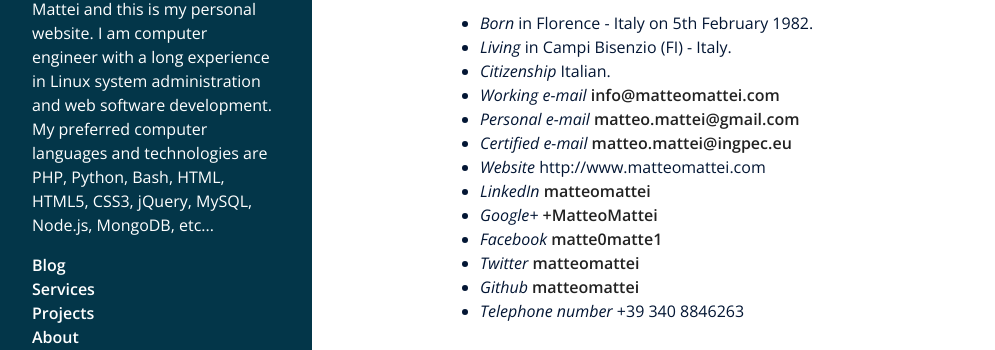
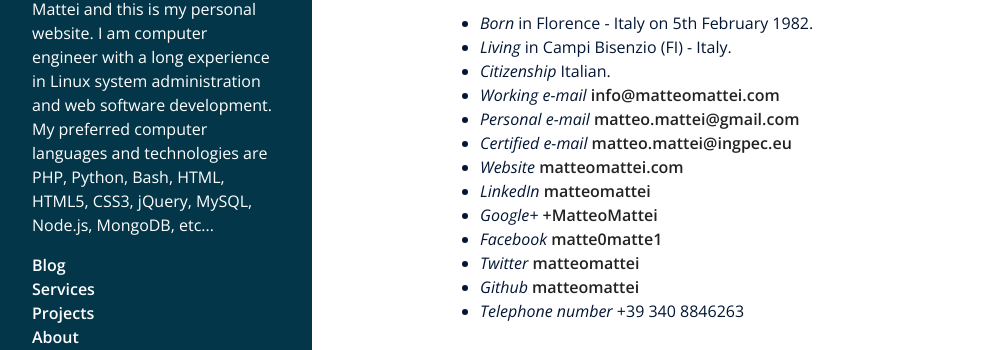
Before and after one commit to matteomattei/matteomattei.github.io, a Jekyll site: the page built from about/index.md, in a window 1280 px wide and 900 px high. Shown: the part 299-649 px from the top of the window, without its empty margins (8-1003 px from the left). Built offline with Jekyll 4.4.1, drawn with Linux system fonts in a browser that asks for light colours; Markdown is read by kramdown in place of the engine named in the settings; comment, search, counter and statistics services are not loaded; some of the changed lines change nothing that is shown.

Commit message:
add link to website in about page

```diff
--- a/about/index.md
+++ b/about/index.md
@@ -21,7 +21,7 @@ Personal informations:
  -   *Working e-mail* <info@matteomattei.com>
  -   *Personal e-mail* <matteo.mattei@gmail.com>
  -   *Certified e-mail* <matteo.mattei@ingpec.eu>
- -   *Website* http://www.matteomattei.com
+ -   *Website* [matteomattei.com](http://www.matteomattei.com)
  -   *LinkedIn* [matteomattei](http://it.linkedin.com/in/matteomattei)
  -   *Google+* [+MatteoMattei](https://plus.google.com/+MatteoMattei)
  -   *Facebook* [matte0matte1](https://www.facebook.com/matte0matte1)
```
